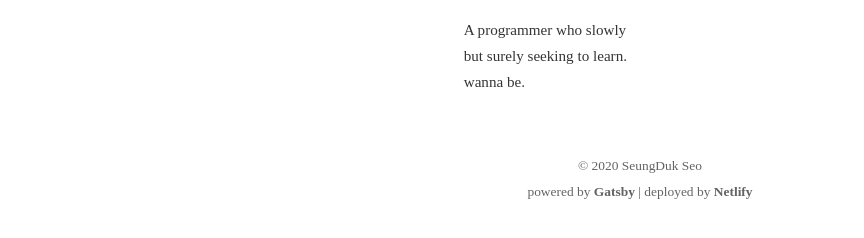
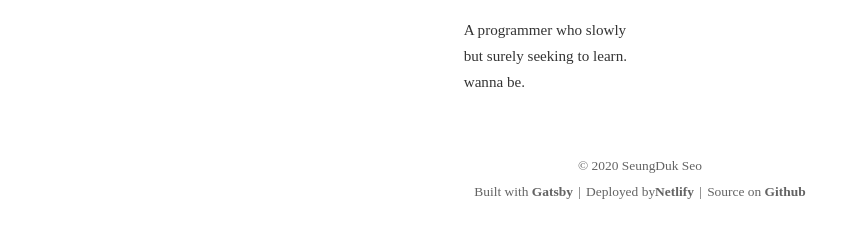
Before and after one commit to seosd97/ssd-blog, a Gatsby site: page / in a window 1280 px wide. Shown: the part 450-688 px from the top of the page, without its empty margins (0-864 px from the left). Built offline with nearby package versions, Linux system fonts and the light colour scheme; Gatsby itself is replaced by a stand-in of ours; a web font is replaced by a local one.

Commit message:
update footer description

```diff
--- a/src/components/footer.js
+++ b/src/components/footer.js
@@ -4,10 +4,26 @@ export default () => {
   return (
     <footer>
       © 2020 SeungDuk Seo
-      <span>
-        powered by <a href="https://www.gatsbyjs.com">Gatsby</a> | deployed by{' '}
-        <a href="https://www.netlify.com">Netlify</a>
-      </span>
+      <ul>
+        <li>
+          Built with{' '}
+          <a target="_blank" rel="noopener noreferrer" href="https://www.gatsbyjs.com">
+            Gatsby
+          </a>
+        </li>
+        <li>
+          Deployed by
+          <a target="_blank" rel="noopener noreferrer" href="https://www.netlify.com">
+            Netlify
+          </a>
+        </li>
+        <li>
+          Source on{' '}
+          <a target="_blank" rel="noopener noreferrer" href="https://github.com/seosd97/ssd-blog">
+            Github
+          </a>
+        </li>
+      </ul>
     </footer>
   );
 };
--- a/src/styles/layout.scss
+++ b/src/styles/layout.scss
@@ -244,8 +244,23 @@ footer {
   // width: 100%;
   clear: both;
 
-  span {
+  ul {
     margin: 0 0.25rem;
+    padding: 0;
+
+    li {
+      display: inline;
+
+      &::after {
+        content: '|';
+        margin: 0 0.313rem;
+      }
+
+      &:last-child::after {
+        content: '';
+        margin: 0;
+      }
+    }
   }
 
   a {
```
Also changed, not shown: README.md.
